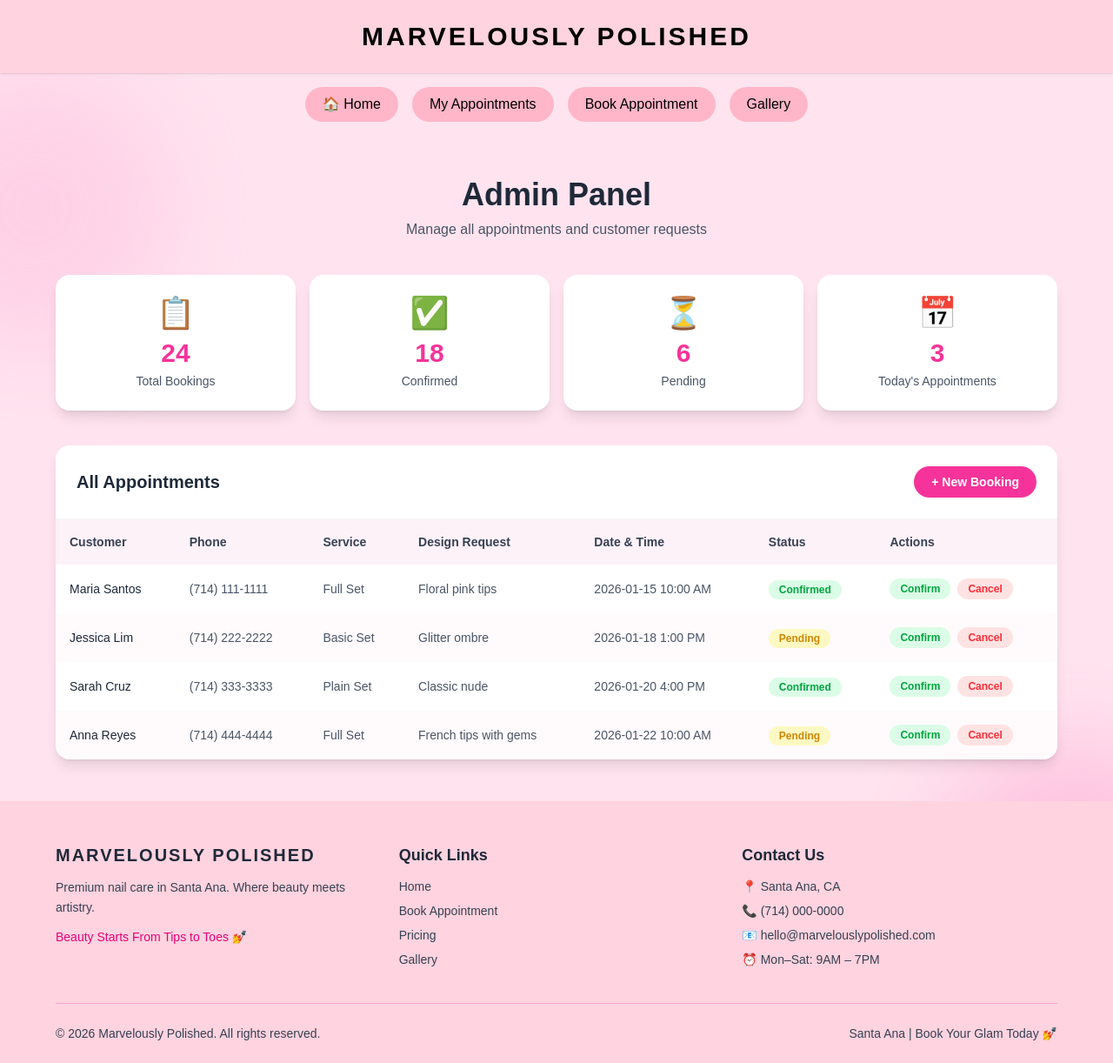
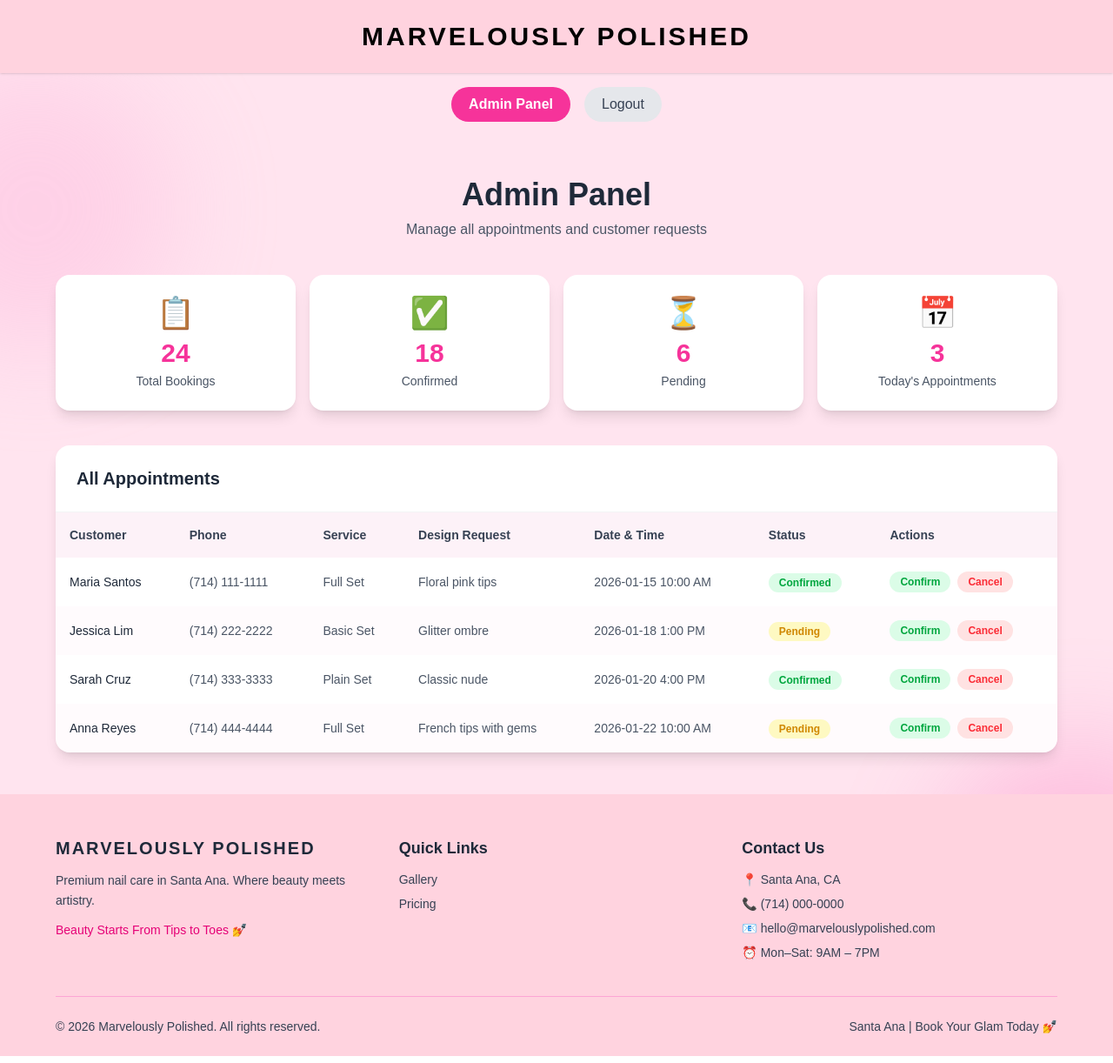
Before and after one commit to rhigovillahermosa18-star/Capstone, a Next.js app: page /admin in a window 1280 px wide. Shown: the whole page at 87% size. Built offline with nearby package versions, Linux system fonts and the light colour scheme; sample sign-in values are in the browser's storage.

Commit message:
update project files

```diff
--- a/app/admin/page.tsx
+++ b/app/admin/page.tsx
@@ -1,6 +1,8 @@
 "use client";
 
 import Link from "next/link";
+import { useEffect, useState } from "react";
+import { useRouter } from "next/navigation";
 
 const appointments = [
   { id: 1, name: "Maria Santos", phone: "(714) 111-1111", service: "Full Set", date: "2026-01-15", time: "10:00 AM", status: "Confirmed", design: "Floral pink tips" },
@@ -17,6 +19,25 @@ const stats = [
 ];
 
 export default function Admin() {
+  const router = useRouter();
+  const [authorized, setAuthorized] = useState(false);
+
+  useEffect(() => {
+    const role = localStorage.getItem("role");
+    if (role !== "admin") {
+      router.replace("/login");
+    } else {
+      setAuthorized(true);
+    }
+  }, [router]);
+
+  const handleLogout = () => {
+    localStorage.removeItem("role");
+    router.push("/login");
+  };
+
+  if (!authorized) return null;
+
   return (
     <div className="min-h-screen bg-[#FFE4EF] flex flex-col relative overflow-hidden">
 
@@ -26,25 +47,22 @@ export default function Admin() {
 
       {/* Header */}
       <div className="bg-[#FFD3DF] py-6 text-center shadow-sm relative z-10">
-        <Link href="/homepage" className="text-3xl tracking-widest font-semibold text-black">
+        <span className="text-3xl tracking-widest font-semibold text-black">
           MARVELOUSLY POLISHED
-        </Link>
+        </span>
       </div>
 
       {/* Navigation */}
       <div className="py-4 flex justify-center gap-4 relative z-10 flex-wrap">
-        <Link href="/homepage" className="bg-[#FFB6C9] px-5 py-2 rounded-full text-black hover:bg-pink-400 transition">
-          🏠 Home
-        </Link>
-        <Link href="/appointments" className="bg-[#FFB6C9] px-5 py-2 rounded-full text-black hover:bg-pink-400 transition">
-          My Appointments
-        </Link>
-        <Link href="/book" className="bg-[#FFB6C9] px-5 py-2 rounded-full text-black hover:bg-pink-400 transition">
-          Book Appointment
-        </Link>
-        <Link href="/gallery" className="bg-[#FFB6C9] px-5 py-2 rounded-full text-black hover:bg-pink-400 transition">
-          Gallery
-        </Link>
+        <span className="bg-pink-500 px-5 py-2 rounded-full text-white font-semibold">
+          Admin Panel
+        </span>
+        <button
+          onClick={handleLogout}
+          className="bg-gray-200 px-5 py-2 rounded-full text-gray-700 hover:bg-gray-300 transition"
+        >
+          Logout
+        </button>
       </div>
 
       {/* Content */}
@@ -69,9 +87,6 @@ export default function Admin() {
           <div className="bg-white rounded-2xl shadow-lg overflow-hidden">
             <div className="p-6 border-b border-gray-100 flex justify-between items-center">
               <h3 className="text-xl font-bold text-gray-800">All Appointments</h3>
-              <Link href="/book" className="bg-pink-500 text-white px-5 py-2 rounded-full text-sm font-semibold hover:bg-pink-600 transition">
-                + New Booking
-              </Link>
             </div>
 
             <div className="overflow-x-auto">
@@ -136,10 +151,8 @@ export default function Admin() {
             <div className="space-y-3">
               <h4 className="font-bold text-gray-800 text-lg">Quick Links</h4>
               <div className="space-y-2 text-sm">
-                <Link href="/homepage" className="block text-gray-700 hover:text-pink-600 transition">Home</Link>
-                <Link href="/book" className="block text-gray-700 hover:text-pink-600 transition">Book Appointment</Link>
+                <Link href="/gallery" className="block text-gray-700 hover:text-pink-600 transition">Gallery</Link>
                 <Link href="/pricing" className="block text-gray-700 hover:text-pink-600 transition">Pricing</Link>
-                <Link href="/gallery" className="block text-gray-700 hover:text-pink-600 transition">Gallery</Link>
               </div>
             </div>
             <div className="space-y-3">
--- a/app/login/page.tsx
+++ b/app/login/page.tsx
@@ -13,8 +13,10 @@ export default function Login() {
 
   const handleLogin = () => {
     if (username === "admin" && password === "admin123") {
+      localStorage.setItem("role", "admin");
       router.push("/admin");
     } else if (username !== "" && password !== "") {
+      localStorage.setItem("role", "customer");
       router.push("/homepage");
     } else {
       setError("Please enter your username and password.");
```
